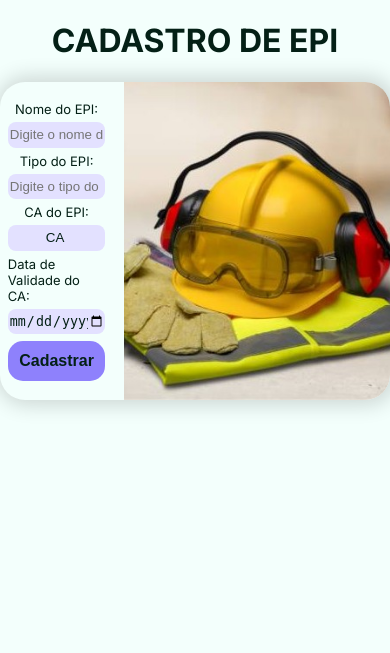
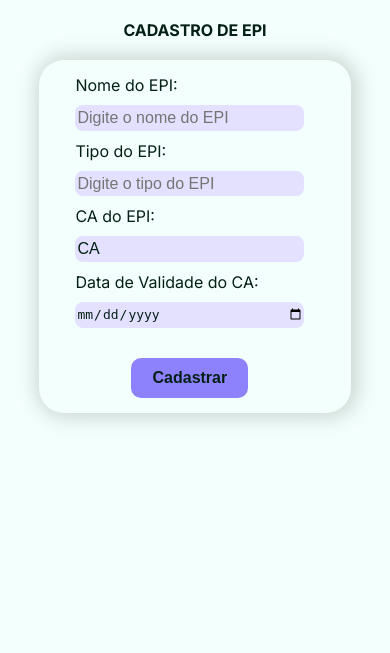
Before and after one commit to lucimaraalvesramalho/Software-EPI, a Flask app: page /cadastro-epi in a window 390 px wide. Shown: the top 653 px of the page. Run offline with Flask 3, Linux system fonts and the light colour scheme; data that the repository does not hold is empty; some libraries are stand-ins or nearby versions.

Commit message:
Melhorias de responsividade

```diff
--- a/epi_DB.sql
+++ b/epi_DB.sql
@@ -53,7 +53,7 @@ CREATE TABLE IF NOT EXISTS notificacoes_vencimento (
 );
 
 
-INSERT INTO funcionarios VALUES
+INSERT INTO funcionarios (matricula_funcionario, nome_funcionario, cpf_funcionario, setor_funcionario, funcao_funcionario, data_admissao_funcionario, telefone, email, whatsapp) VALUES
 ('FUNC0001','Ana Souza','111.111.111-01','Administrativo','Assistente','2023-01-10','(34)90001-0001','ana.souza@empresa.com','(34)90001-0001'),
 ('FUNC0002','Bruno Lima','111.111.111-02','Manutenção','Técnico','2022-05-14','(34)90001-0002','bruno.lima@empresa.com','(34)90001-0002'),
 ('FUNC0003','Carla Mendes','111.111.111-03','RH','Analista','2021-09-20','(34)90001-0003','carla.mendes@empresa.com','(34)90001-0003'),
@@ -114,7 +114,7 @@ INSERT INTO funcionarios VALUES
 ('FUNC0050','Andre Martins','111.111.111-50','Logística','Motorista','2019-06-06','(34)90001-0050','andre.martins@empresa.com','(34)90001-0050');
 
 truncate table epi;
-INSERT INTO EPI VALUES
+INSERT INTO epi (nome_epi, tipo_epi, certificado_aprovacao_epi, validade_certificado_aprovacao) VALUES
 ('Capacete','Proteção Cabeça','CA 000001','2026-06-25'),
 ('Óculos de proteção','Proteção Olhos','CA 000002','2026-07-18'),
 ('Luvas de couro','Proteção Mãos','CA 000003','2026-08-05'),
--- a/static/css/cadastro-epi.css
+++ b/static/css/cadastro-epi.css
@@ -264,3 +264,43 @@ input[type="radio"]:checked::before {
     width: 70%;
     font-size: medium;
 }
+
+@media  (max-width: 767px){
+
+    .bg-img{
+
+        display: none;
+    }
+
+    h1{
+        font-size:medium;
+        margin: 20px
+    }
+
+    input{
+        width: 80%;
+        font-size: medium;
+        text-align: left;
+    }
+
+    #submit-btn{
+        margin-top: 20px;
+        border-radius: 10px;
+        width: 30vw;
+    }
+
+    label{
+       font-size: medium;
+       text-align: left;
+       width: 80%;
+    }
+
+    form{
+        gap: 10px
+    }
+
+    .cadastro{
+        width: 80%;
+        max-height: fit-content;
+    }
+}
--- a/templates/base.html
+++ b/templates/base.html
@@ -5,6 +5,7 @@
     <meta charset="UTF-8">
     <title>Controle EPI</title>
     <link rel="icon" href="/static/img/favicon.png" type="image/png">
+    <meta name="viewport" content="width=device-width, initial-scale=1.0">
     <link rel="stylesheet" href="{{ url_for('static', filename='css/global.css') }}">
     <script src="https://kit.fontawesome.com/a3a9f84800.js"></script>
     {% block extra_css %}{% endblock %}
--- a/templates/criar-registro.html
+++ b/templates/criar-registro.html
@@ -4,14 +4,14 @@
 {% endblock %}
 {% block content %}
    <main>
-        <h1>CRIAR REGISTROS</h1>
+        <h1>REGISTRO DE ENTREGA</h1>
         <div class="cadastro">
             <form id="registrosForm">
-                <label for="matricula">Matrícula do Funcionário:</label>
+                <label for="matricula">Matrícula:</label>
                 <input id="matricula" name="matricula_funcionario" type="text" value="FUNC" oninput="manterPrefixo(this, 'FUNC')" placeholder="FUNC0000" maxlength="8" required>
                 <label for="ca">CA do EPI:</label>
                 <input id="ca" name="certificado_aprovacao_epi" type="text" placeholder="CA 000000" value="CA " oninput="manterPrefixo(this, 'CA ')" maxlength="9" required>
-                <label for="data-devolucao">Data para Devolução do EPI:</label>
+                <label for="data-devolucao">Devolução do EPI:</label>
                 <input id="data-devolucao" name="data-devolucao" type="date" required>
                 <div id="buttons">
                     <button type="submit" id="submit-btn">Cadastrar</button>
```
Also changed, not shown: static/css/cadastro-funcionario.css (+41 -1 lines), static/css/criar-registro.css (+40 -0 lines), static/css/dashboard.css (+8 -0 lines), templates/cadastrar-funcionario.html (+6 -6 lines).
